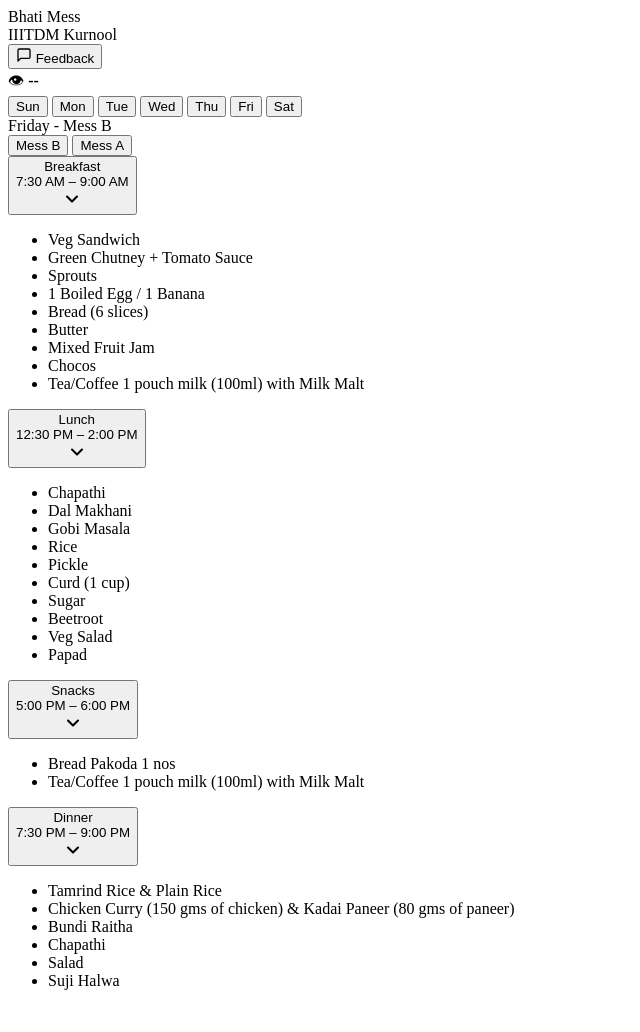
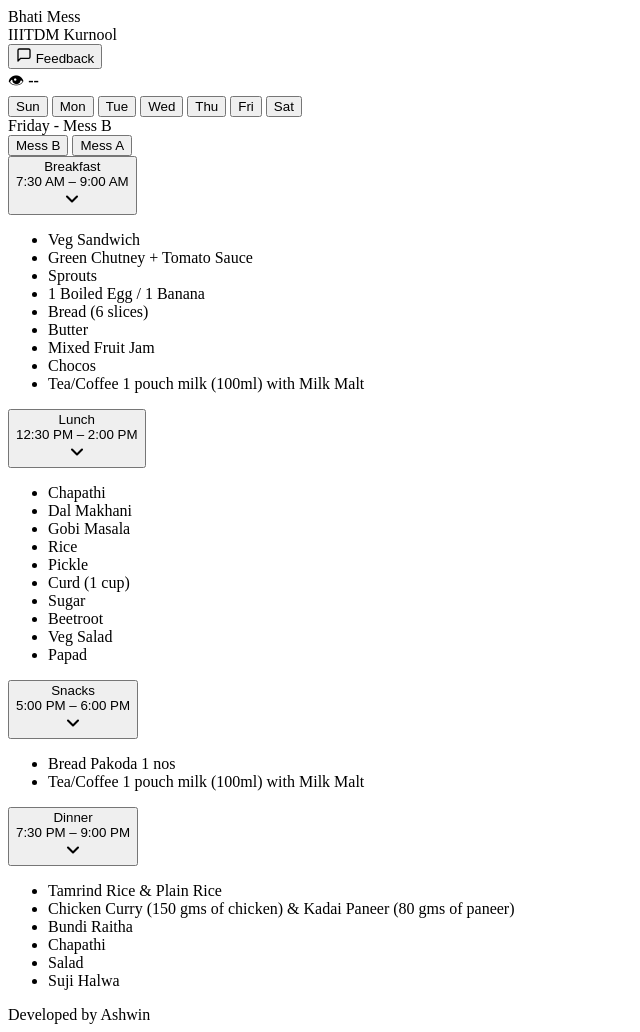
Before and after one commit to ashwinjain825/mess, a website with bundled scripts: page index.html in a window 1280 px wide. Shown: the whole page, without its empty margins (0-640 px from the left). Before the commit the page ends 1006 px from the top, so only its background shows below. Built offline with nearby package versions, Linux system fonts and the light colour scheme; some packages are replaced by stand-ins of ours; no server answers.

Commit message:
Add footer with developer credit to index.html and style.css

```diff
--- a/index.html
+++ b/index.html
@@ -193,6 +193,10 @@
     <main class="menu-content" id="menuContent">
       <!-- Dynamically rendered active meal or outside hours status -->
     </main>
+
+    <footer class="footer">
+      <span class="developer-credit">Developed by Ashwin</span>
+    </footer>
   </div>
 
   <script type="module" src="database.js"></script>
--- a/style.css
+++ b/style.css
@@ -375,6 +375,22 @@ body {
   color: var(--text-muted);
   font-size: 0.9rem;
   font-style: italic;
+}
+
+/* Footer & Developer Credit */
+.footer {
+  margin-top: auto;
+  padding: 8px 20px 18px 20px;
+  display: flex;
+  justify-content: flex-end;
+}
+
+.developer-credit {
+  font-size: 0.72rem;
+  color: var(--text-muted);
+  letter-spacing: 0.02em;
+  opacity: 0.8;
+  user-select: none;
 }
 
 /* Responsive adjustments */
```
